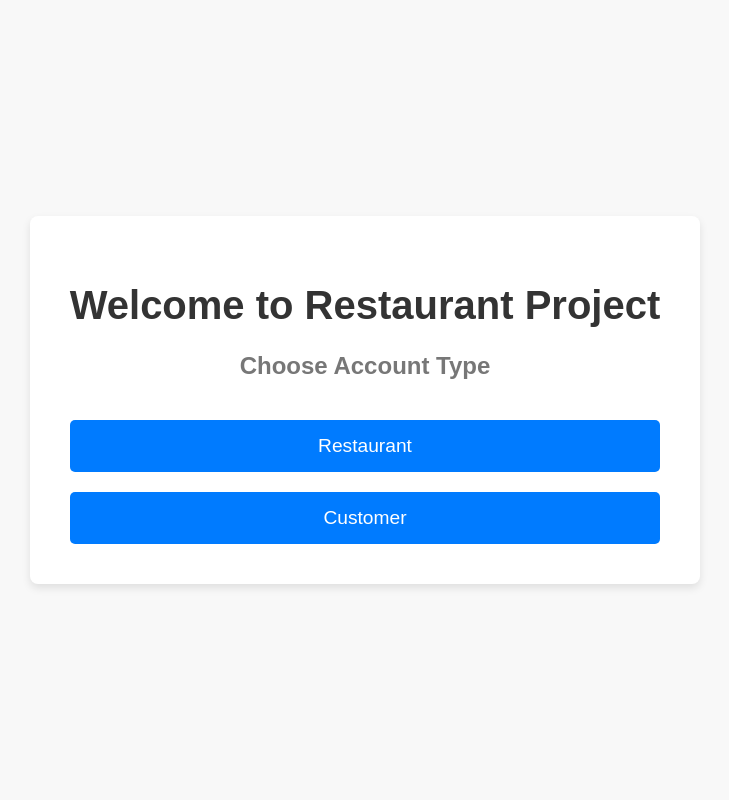
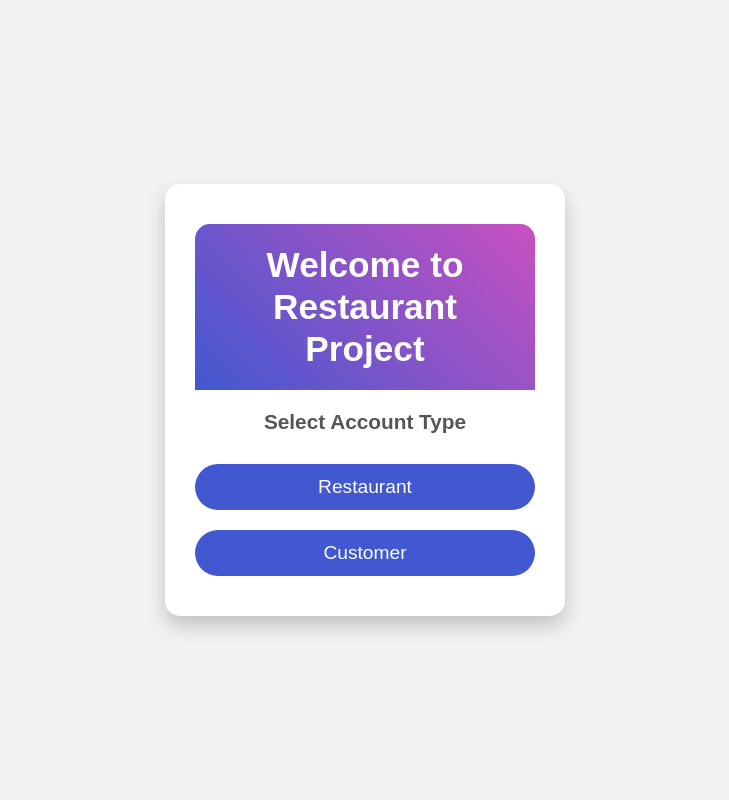
Before and after one commit to Oma-Dalvi/Restaurant_Management, a Django app: page / in a window 1280 px wide. Shown: the whole page, without its empty margins (275-1004 px from the left). Run offline with Django 4.2, Linux system fonts and the light colour scheme.

Commit message:
restaurant authentication page

```diff
--- a/restaurant_project/templates/home.html
+++ b/restaurant_project/templates/home.html
@@ -5,59 +5,70 @@
     <meta name="viewport" content="width=device-width, initial-scale=1.0">
     <title>Restaurant Project</title>
     <style>
-        body {
-            font-family: Arial, sans-serif;
+        * {
             margin: 0;
             padding: 0;
-            background-color: #f8f8f8;
-            display: flex;
-            justify-content: center;
-            align-items: center;
+            box-sizing: border-box;
+            font-family: 'Poppins', sans-serif;
+        }
+        body {
+            display: grid;
             height: 100vh;
+            width: 100%;
+            place-items: center;
+            background: #f2f2f2;
         }
         .container {
-            background-color: #fff;
-            padding: 40px;
-            border-radius: 8px;
-            box-shadow: 0 4px 8px rgba(0, 0, 0, 0.1);
+            width: 400px;
+            background: #fff;
+            border-radius: 15px;
+            box-shadow: 0 10px 20px rgba(0, 0, 0, 0.2);
             text-align: center;
+            padding: 40px 30px;
         }
         h1 {
+            font-size: 2.2em;
+            font-weight: 600;
+            color: #fff;
+            background: linear-gradient(-135deg, #c850c0, #4158d0);
+            border-radius: 15px 15px 0 0;
             margin-bottom: 20px;
-            font-size: 2.5em;
-            color: #333;
+            line-height: 1.2em;
+            padding: 20px;
         }
         h3 {
-            margin-bottom: 40px;
-            font-size: 1.5em;
-            color: #777;
+            margin-bottom: 30px;
+            font-size: 1.3em;
+            color: #555;
         }
         .buttons {
             display: flex;
             flex-direction: column;
             gap: 20px;
         }
-        .login {
+        .login, .register {
             text-decoration: none;
-            background-color: #007bff;
+            background-color: #4158d0;
             color: #fff;
-            padding: 15px 30px;
-            border-radius: 5px;
+            padding: 12px 0;
+            border-radius: 25px;
             font-size: 1.2em;
-            transition: background-color 0.3s ease;
+            font-weight: 500;
+            transition: background-color 0.3s ease, transform 0.2s;
         }
-        .register:hover {
-            background-color: #0056b3;
+        .login:hover, .register:hover {
+            background-color: #c850c0;
+            transform: scale(1.05);
         }
     </style>
 </head>
 <body>
     <div class="container">
         <h1>Welcome to Restaurant Project</h1>
-        <h3>Choose Account Type</h3>
+        <h3>Select Account Type</h3>
         <div class="buttons">
             <a href="/api/restaurant/restaurants_login" class="login">Restaurant</a>
-            <a href="/customer" class="login">Customer</a>
+            <a href="/customer" class="register">Customer</a>
         </div>
     </div>
 </body>
--- a/restaurant_project/templates/restaurant_login.html
+++ b/restaurant_project/templates/restaurant_login.html
@@ -1,3 +1,5 @@
+<!--Restaurant Login Page-->
+
 <!DOCTYPE html>
 <html lang="en">
 {% load rest_framework %}
```
Also changed, not shown: restaurant_project/db.sqlite3.
